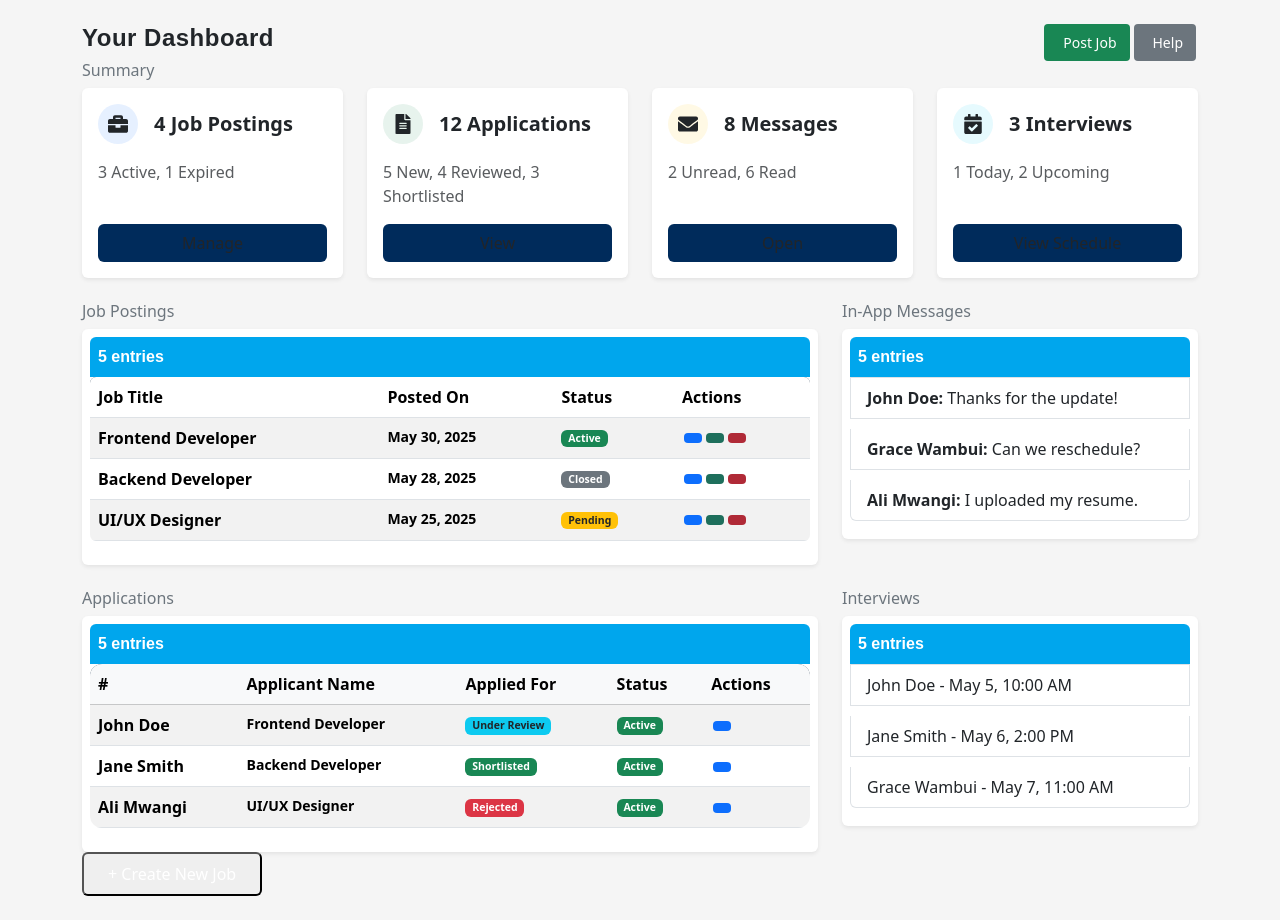
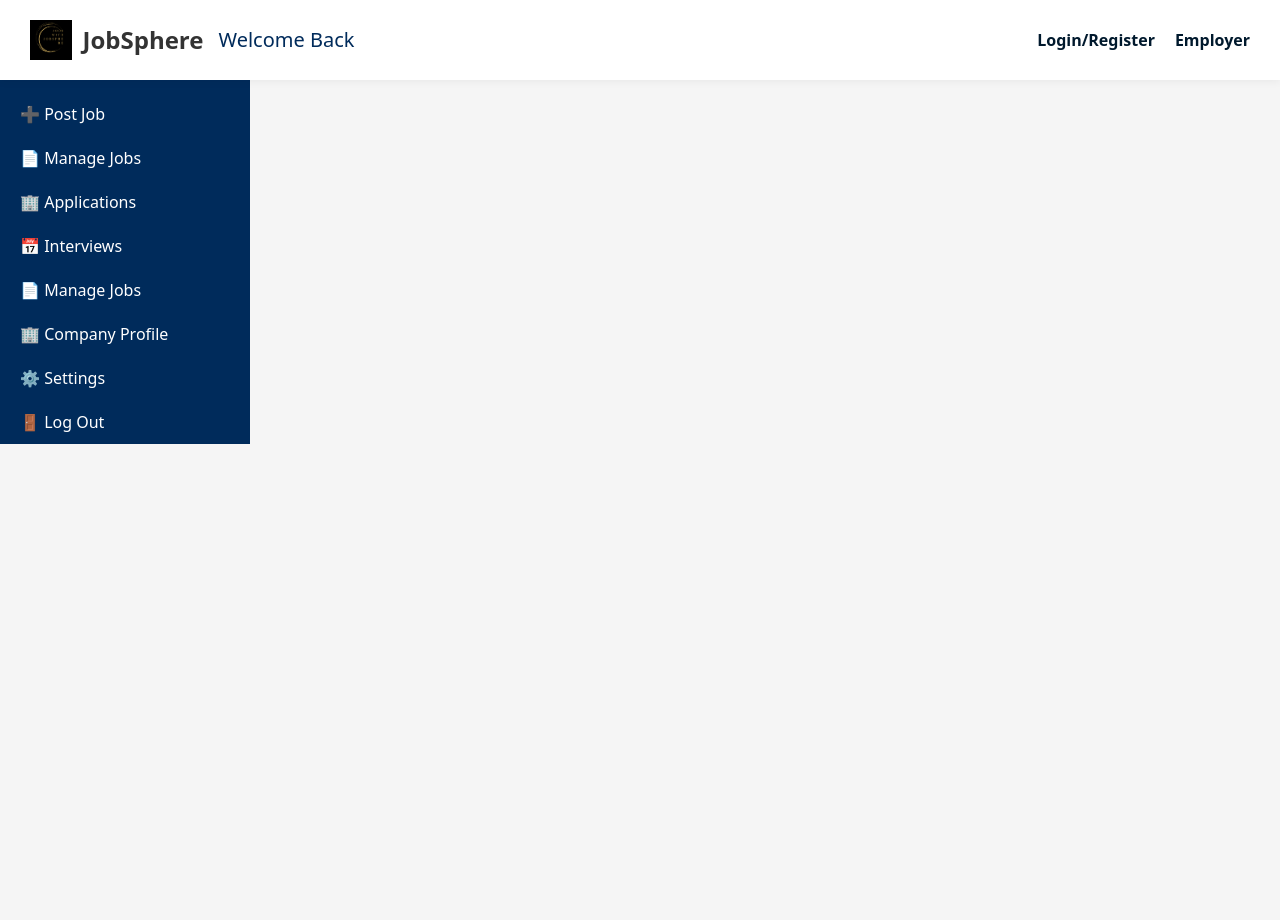
Before and after one commit to Manucho661/JobSphere, a React (Vite) app in the folder front-end/: page /employer in a window 1280 px wide. After the commit the page ends 800 px from the top, so only its background shows below. Built offline with nearby package versions, Linux system fonts and the light colour scheme.

Commit message:
Add SideBar and Header to EmployerLayout

```diff
--- a/front-end/src/App.jsx
+++ b/front-end/src/App.jsx
@@ -5,6 +5,7 @@ import HomePage from './pages/common/HomePage';
 import Login from './pages/login';
 import Employer from './pages/employers/dashboard';
 import MainLayout from './layouts/MainLayout';
+import EmployerLayout from './layouts/EmployerLayout';
 
 function App() {
   return (
@@ -14,10 +15,11 @@ function App() {
         <Route element={<MainLayout />}>
           <Route path="/" element={<HomePage />} />
         </Route>
-
+        <Route path="/employer" element={<EmployerLayout />}>
+          <Route path="dashboard" element={<Employer />} />
+        </Route>
         {/* ✅ Login route placed correctly */}
-        <Route path="/login" element={<Login />}/>
-        <Route path="/employer" element={<Employer />} />
+        <Route path="/login" element={<Login />} />
       </Routes>
     </Router>
   );
--- a/front-end/src/components/employers/employerHeader.jsx
+++ b/front-end/src/components/employers/employerHeader.jsx
@@ -1,27 +1,33 @@
-  import "./styles/headerStyles.css";
+  // import "./styles/headerStyles.css";
   import { Link } from 'react-router-dom';
 
 
   const Header = () => {
     return (
-      <header className="main-header">
-      <nav className="navbar">
-        <div className="logo-section">
-          <img src="images/logo.png" alt="JobSphere Logo" className="logo-img" />
-          <span className="brand-name">JobSphere</span>
-        </div>
+      <div className="header">
+            <div style={{ display: 'flex', alignItems: 'center', gap: '15px' }}>
+              <div className="logo-section">
+                <img src="images/logo.png" alt="JobSphere Logo" className="logo-img" />
+                <span className="brand-name">JobSphere</span>
+              </div>
+              <h1 style={{ margin: 0, fontSize: '20px' }}>
+                <i className="fas fa-users"  style={{ color: "#00192D", textDecoration: "none" }}></i> Welcome Back
+              </h1>
+            </div>
+            <div className="nav-links" style={{ display: "flex", gap: "20px" }}>
 
-        <ul className="nav-links">
-          <li><a href="#">Home</a></li>
-          <li><a href="#">Jobs</a></li>
-          <li><Link to="/employers/dashboard">Employers</Link></li>
-        </ul>
-
-        <div className="mobile-toggle">
-          <span>&#9776;</span>
-        </div>
-      </nav>
-    </header>
+              <b>
+                 <Link to="/login" style={{ color: "#00192D", textDecoration: "none" }}>
+                  <i className="fas fa-sign-out-alt"></i> Login/Register
+                </Link>
+              </b>
+              <b>
+                <Link to="/employer" style={{ color: "#00192D", textDecoration: "none" }}>
+                  <i className="fas fa-sign-out-alt"></i> Employer
+                </Link>
+              </b>
+            </div>
+          </div>
     );
   };
 
--- a/front-end/src/layouts/EmployerLayout.jsx
+++ b/front-end/src/layouts/EmployerLayout.jsx
@@ -1,16 +1,17 @@
 import React, { useState } from 'react';
-import Sidebar from '../components/employers/employerSidebar';
+import Sidebar from '../components/employers/EmployerSidebar';
+import Header from '../components/employers/EmployerHeader';
 import './employerlayout.css';
 import { Outlet } from "react-router-dom"; // ✅ Must import this!
 
 const EmployerLayout = () => {
   return (
     <div>
-        <Sidebar/>
-      <h1>Employer Layout</h1>
+      <Header/>
+      <Sidebar />
       <Outlet />
     </div>
   );
 };
 
-  export default EmployerLayout;
+export default EmployerLayout;
--- a/front-end/src/layouts/employerlayout.css
+++ b/front-end/src/layouts/employerlayout.css
@@ -1,14 +1,40 @@
 .app-wrapper {
   display: grid;
   grid-template-columns: 250px 1fr;
-  /* grid-template-rows: 60px 1fr; */
+  grid-template-rows: 60px 1fr;
   grid-template-areas:
-    /* "header header" */
+    "header header"
     "sidebar main";
      max-width: 100vw;
     min-height: 100vh;
        background-color: rgba(128,128,128, 0.1);
 }
+.header {
+  height: var(--header-height);
+  background-color: white;
+  box-shadow: 0 2px 8px rgba(0, 0, 0, 0.05);
+  padding: 10px 30px;
+  position: fixed;
+  width: 100%;
+  top: 0;
+  z-index: 1000;
+  color: #002B5B;
+  display: flex; /* ✅ added */
+  align-items: center; /* ✅ vertically center items */
+  justify-content: space-between; /* ✅ put logo on left, nav on right */
+}
+@media (max-width: 768px) {
+  .header {
+    flex-direction: column;
+    align-items: flex-start;
+    gap: 10px;
+  }
+
+  .nav-links {
+    flex-wrap: wrap;
+  }
+}
+
 .sidebar {
     width: 250px;
     background-color: #002B5B;
--- a/front-end/src/pages/common/HomePage.jsx
+++ b/front-end/src/pages/common/HomePage.jsx
@@ -377,20 +377,20 @@ const HomePage = () => {
                 </div>
                 <div className="job-details">
                   <div>
-                    <span className="label">Job Type:</span> Full-Time
+                    <span className="label jobtype">Job Type:</span> Full-Time
                   </div>
                   <div>
-                    <span className="label">Qualification:</span> Diploma in
+                    <span className="label qualification">Qualification:</span> Diploma in
                     Computer Science
                   </div>
                   <div>
-                    <span className="label">Experience:</span> 2+ Years
+                    <span className="label experience">Experience:</span> 2+ Years
                   </div>
                   <div>
-                    <span className="label">Location:</span> Nairobi, Kenya
+                    <span className="label location">Location:</span> Nairobi, Kenya
                   </div>
                   <div>
-                    <span className="label">Field:</span> Software Development
+                    <span className="label field">Field:</span> Software Development
                   </div>
 
                 </div>
@@ -419,7 +419,7 @@ const HomePage = () => {
                   <p style={{ lineHeight: "1.6;", color: "#333;" }}>
                     Interested candidates should send their CV and portfolio to
                     <a href="mailto:careers@pixelytetech.com"
-                      style={{ color: "#0057b8;", textDecoration: "none;" }}>careers@pixelytetech.com</a>
+                      style={{ color: "#0057b8;", textDecoration: "none;" }}> careers@pixelytetech.com</a>
                     with the subject line <strong>"Application for Front-End Developer – Nairobi"</strong>.
 
                     Applications will be reviewed on a rolling basis. Early applicants will be given priority.
--- a/front-end/src/pages/employers/dashboard.jsx
+++ b/front-end/src/pages/employers/dashboard.jsx
@@ -1,6 +1,6 @@
 import React, { useState } from 'react';
 import CreateJobModal from '../../components/employers/CreateJobModal';
-import Sidebar from '../../components/employers/employerSidebar';
+import Sidebar from '../../components/employers/EmployerSidebar';
 import { FaBriefcase } from "react-icons/fa";
 import { FaFileAlt } from "react-icons/fa";
 import { FaEnvelope } from "react-icons/fa";
--- a/front-end/src/styles/Home.css
+++ b/front-end/src/styles/Home.css
@@ -324,7 +324,7 @@ cursor: pointer;
 
     .label {
       font-weight: bold;
-      color: #0074d9;
+      color:#00192D;
     }
 
     .dutiesResponsibilities{
@@ -349,3 +349,6 @@ cursor: pointer;
       color:rgb(0 28 63 / 60%);
       font-weight:500;
     }
+    .qualification .experience .location .field{
+
+    }
```
